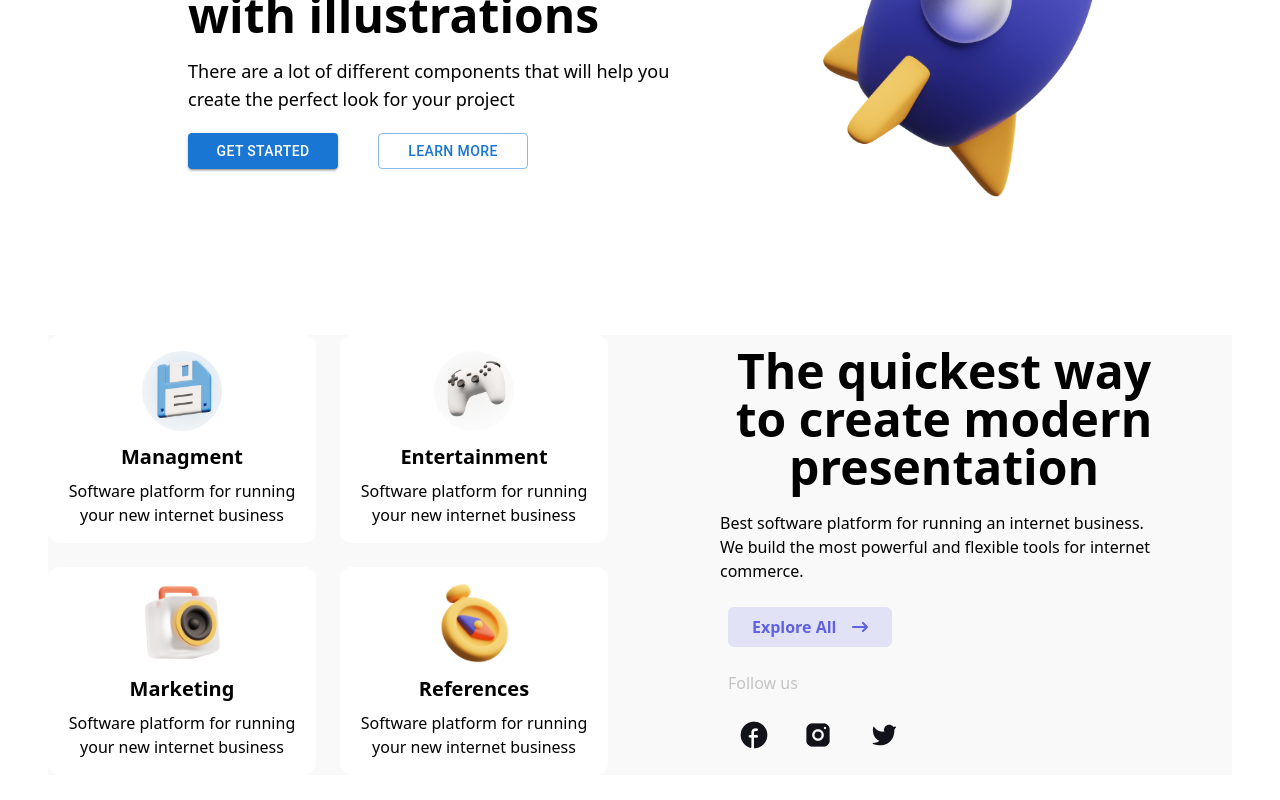
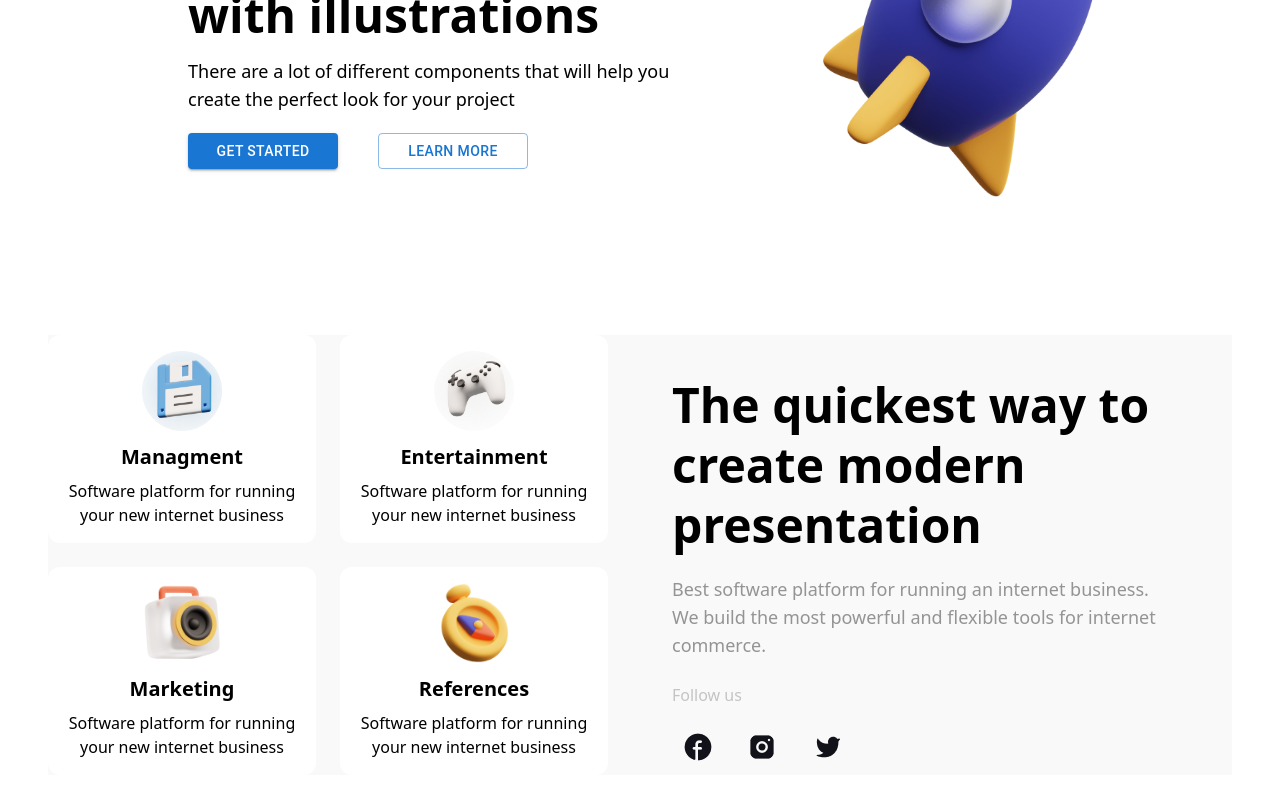
Before and after one commit to aklimaakter20/Degic-Website-Project, a React (Vite) app: page / in a window 1280 px wide. Shown: the part 282-1082 px from the top of the page. Built offline with nearby package versions, Linux system fonts and the light colour scheme.

Commit message:
presentation section modified

```diff
--- a/src/components/Presentation.jsx
+++ b/src/components/Presentation.jsx
@@ -43,22 +43,23 @@ function Presentation() {
 
                 </div>
                 <div>
-                  <h4 className="font-bold text-xl mb-2">{Info.heading}</h4>
+                  <h4 className="font-semibold text-xl mb-2">{Info.heading}</h4>
                   <p>{Info.des}</p>
                 </div>
               </div>
             ))}
           </div>
           {/* right side */}
-          <div className="w-full lg:w-1/2 text-center lg:text-left space-y-6">
-            <h2 className="text-2xl md:text-3xl lg:text-5xl font-semibold text-center md:w-[80%] w-full mx-12 mb-5"> The quickest way to create modern presentation</h2>
-            <p className="w-full md:text-left mx-12 md:w-[80%] text-center">Best software platform for running an internet business. We build the most powerful and flexible tools for internet commerce.</p>
-            <div className=" md:w-[80%] mx-auto md:justify-start  flex items-center justify-center  ">
-            <button className="bg-#E2E2F6 bg-[#E2E2F6] px-6 py-2  rounded-md flex items-center gap-4 text-[#5F62E2] font-semibold hover:text-white hover:bg-[#888AE9] transition-all ease-in-out"> Explore All<FaArrowRightLong /></button>
 
-            </div>
-            <div className="md:w-[80%] mx-auto md:text-start ">
-              <p className="text-[#C4C4C4] text-center md:text-left">Follow us</p>
+          <div className="w-full lg:w-[50%] mt-10">
+            <h2 className="text-xl md:text-2xl lg:text-5xl font-semibold w-full md:text-start text-center leading-tight">
+            The quickest way to create modern presentation
+            </h2>
+            <p className="text-lg md:w-[90%] w-full text-center md:text-start mt-5 text-[#949494]">
+            Best software platform for running an internet business. We build the most powerful and flexible tools for internet commerce.
+            </p>
+            <div className=" mt-6">
+            <p className="text-[#C4C4C4] text-center md:text-left">Follow us</p>
               <div className="flex items-center justify-center gap-3 mt-3  mx-auto md:justify-start">
                 <img className="hover:bg-[#C4C4C4] p-3 rounded-full transition ease-in-out duration-700" src="Vector.png" alt="" />
                 <img className="hover:bg-[#C4C4C4] p-3 rounded-full transition ease-in-out duration-700" src="Vector2.png" alt="" />
@@ -67,6 +68,7 @@ function Presentation() {
               </div>
             </div>
           </div>
+
         </div>
       </div>
     </section>
```
